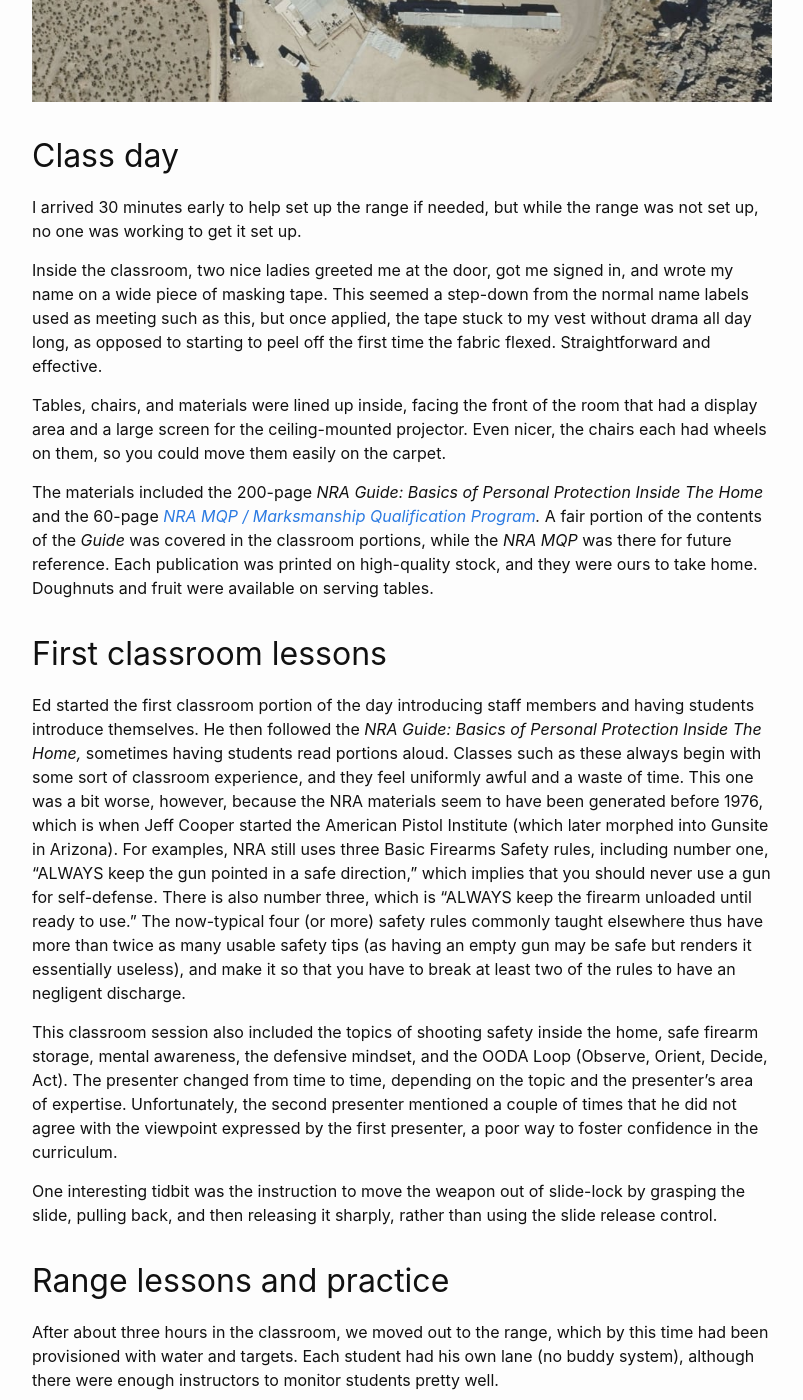
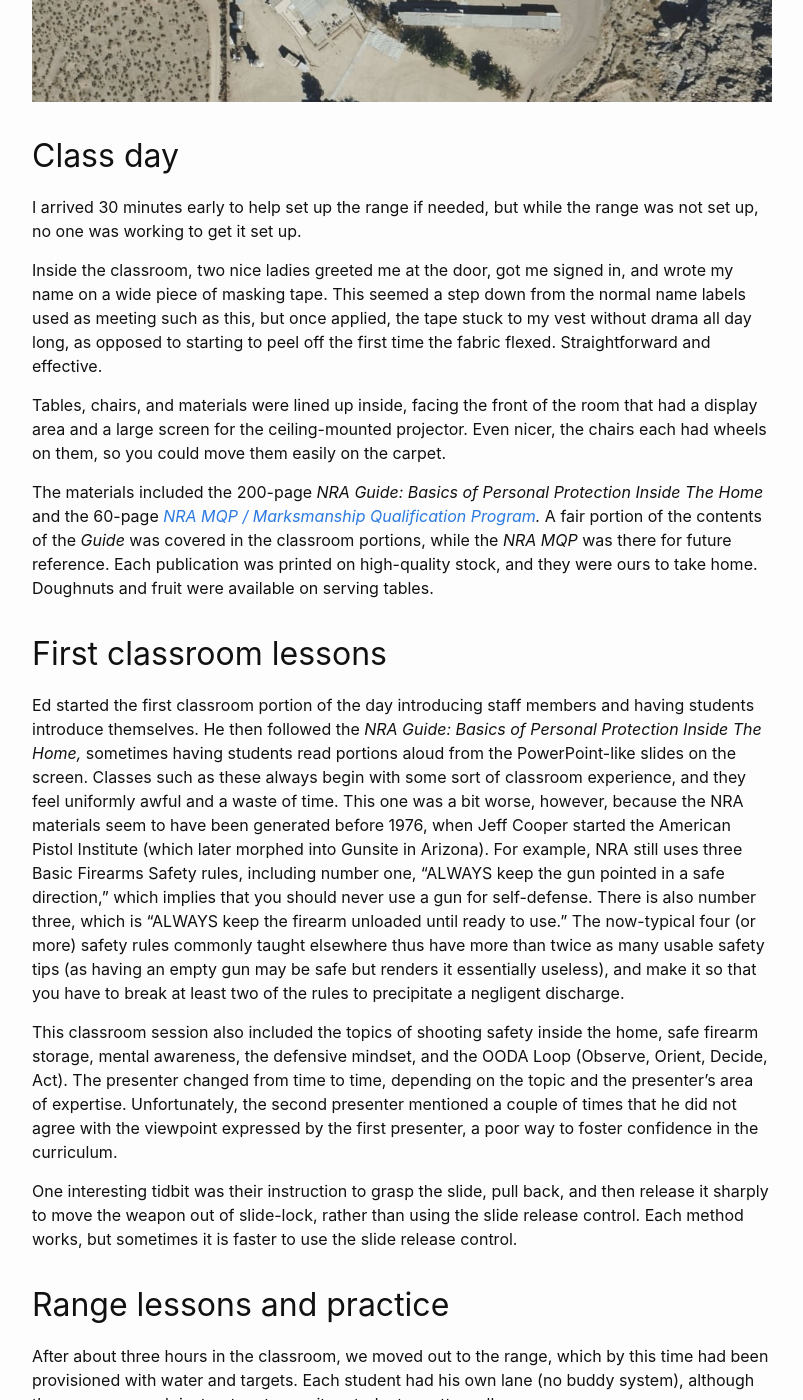
Before and after one commit to greg-raven/oam, a Jekyll site: the page built from _posts/2025-06-01-nra-home-protection.md, in a window 1280 px wide and 1400 px high, scrolled down 1695 px. Shown: the whole window, without its empty margins (238-1041 px from the left). Built offline with Jekyll 4.4.1, drawn with Linux system fonts in a browser that asks for light colours; some of the changed text lies outside the part shown.

Commit message:
Update 2025-06-01-nra-home-protection.md

```diff
--- a/_posts/2025-06-01-nra-home-protection.md
+++ b/_posts/2025-06-01-nra-home-protection.md
@@ -35,7 +35,7 @@
 
 I arrived 30 minutes early to help set up the range if needed, but while the range was not set up, no one was working to get it set up.
 
-Inside the classroom, two nice ladies greeted me at the door, got me signed in, and wrote my name on a wide piece of masking tape. This seemed a step-down from the normal name labels used as meeting such as this, but once applied, the tape stuck to my vest without drama all day long, as opposed to starting to peel off the first time the fabric flexed. Straightforward and effective.
+Inside the classroom, two nice ladies greeted me at the door, got me signed in, and wrote my name on a wide piece of masking tape. This seemed a step down from the normal name labels used as meeting such as this, but once applied, the tape stuck to my vest without drama all day long, as opposed to starting to peel off the first time the fabric flexed. Straightforward and effective.
 
 Tables, chairs, and materials were lined up inside, facing the front of the room that had a display area and a large screen for the ceiling-mounted projector. Even nicer, the chairs each had wheels on them, so you could move them easily on the carpet.
 
@@ -43,11 +43,11 @@
 
 ## First classroom lessons
 
-Ed started the first classroom portion of the day introducing staff members and having students introduce themselves. He then followed the *NRA Guide: Basics of Personal Protection Inside The Home,* sometimes having students read portions aloud. Classes such as these always begin with some sort of classroom experience, and they feel uniformly awful and a waste of time. This one was a bit worse, however, because the NRA materials seem to have been generated before 1976, which is when Jeff Cooper started the American Pistol Institute (which later morphed into Gunsite in Arizona). For examples, NRA still uses three Basic Firearms Safety rules, including number one, "ALWAYS keep the gun pointed in a safe direction," which implies that you should never use a gun for self-defense. There is also number three, which is "ALWAYS keep the firearm unloaded until ready to use." The now-typical four (or more) safety rules commonly taught elsewhere thus have more than twice as many usable safety tips (as having an empty gun may be safe but renders it essentially useless), and make it so that you have to break at least two of the rules to have an negligent discharge.
+Ed started the first classroom portion of the day introducing staff members and having students introduce themselves. He then followed the *NRA Guide: Basics of Personal Protection Inside The Home,* sometimes having students read portions aloud from the PowerPoint-like slides on the screen. Classes such as these always begin with some sort of classroom experience, and they feel uniformly awful and a waste of time. This one was a bit worse, however, because the NRA materials seem to have been generated before 1976, when Jeff Cooper started the American Pistol Institute (which later morphed into Gunsite in Arizona). For example, NRA still uses three Basic Firearms Safety rules, including number one, "ALWAYS keep the gun pointed in a safe direction," which implies that you should never use a gun for self-defense. There is also number three, which is "ALWAYS keep the firearm unloaded until ready to use." The now-typical four (or more) safety rules commonly taught elsewhere thus have more than twice as many usable safety tips (as having an empty gun may be safe but renders it essentially useless), and make it so that you have to break at least two of the rules to precipitate a negligent discharge.
 
 This classroom session also included the topics of shooting safety inside the home, safe firearm storage, mental awareness, the defensive mindset, and the OODA Loop (Observe, Orient, Decide, Act). The presenter changed from time to time, depending on the topic and the presenter's area of expertise. Unfortunately, the second presenter mentioned a couple of times that he did not agree with the viewpoint expressed by the first presenter, a poor way to foster confidence in the curriculum.
 
-One interesting tidbit was the instruction to move the weapon out of slide-lock by grasping the slide, pulling back, and then releasing it sharply, rather than using the slide release control.
+One interesting tidbit was their instruction to grasp the slide, pull back, and then release it sharply to move the weapon out of slide-lock, rather than using the slide release control. Each method works, but sometimes it is faster to use the slide release control.
 
 ## Range lessons and practice
 
@@ -67,9 +67,9 @@
 
 One of the last drills was to shoot around a barrier, both left and right. Instead of "slicing the pie" (as it's called elsewhere), we were instructed to plant our shooting-side foot behind the barrier where it could not be shot, and then to lean out to shoot. This seemed much more awkward, as well as impossible to do repeatably without knowing ahead of time exactly where the target is going to be when you pop out. Instructors stressed the safety aspects of this approach, but not the procedure to follow when you aren't able to engage your target the first time you "plant and shoot."
 
-Judging by the marksmanship of the class in general, and the novelties of some of the exercises, performing each exercise once or twice did not seem sufficient, either to instill competence or even the ability to do follow-up range time to polish the techniques.
+Judging by the marksmanship of the class in general, and the novelties of some of the exercises, performing each exercise once or twice did not seem sufficient, either to instill competence or even the ability to do follow-up range time to polish the techniques. And while the instructors kept making references to practicing, they never once reminded the class that shooting skills tend to perish from lack of use.
 
-The last range demonstration was a clever recreation of the Tueller Drill. A student stood at the ready, while the instructor stood behind him, facing parallel to the targets. When the instructor took his hand off of the student's shoulder, the student was to engage the target in front of him as quickly as possible, while the instructor was running off to the side to see how far he could get before the student got shots on target. The student did fairly well, but even so, the instructor had run more than 21 feet in that same amount of time. To show how it should have been done, one of the other instructors took the place of the student as shooter, and they did the demonstration again. This time, the instructor ran even farther than before, because the instructor doing the shooting had a problem with her weapon! This same instruction, by the way, had earlier told the class what a great choice it was with the grip and the red-dot optic, etc., which all together made it a fantastic choice for self-defense. Undeterred, they tried the demonstration a third time, but again the shooting instructor could not manipulate her weapon in time to get good hits on target before the running instructor covered more than 21 feet.
+The last range demonstration was a clever recreation of the Tueller Drill. A student stood at the ready, while the instructor stood behind him, facing perpendicular to the shooting and parallel to the targets. When the instructor took his hand off of the student's shoulder, the student was to engage the target accurately as quickly as possible, while the instructor was running off to the side to see how far he could move before the student got shots on target. The student did fairly well, but even so, the instructor had run more than 21 feet in that same amount of time. To show how it should have been done, one of the other instructors took the place of the student as shooter, and they did the demonstration again. This time, the instructor ran even farther than before, because the instructor doing the shooting had a problem with her weapon! This same instructor, by the way, had earlier told the class what a great weapon it was with the grip and the red-dot optic, etc., which all together made it a fantastic choice for self-defense. Undeterred, they tried the demonstration a third time, but again the shooting instructor could not manipulate her weapon in time to get good hits on target before the running instructor covered more than 21 feet.
 
 At the end of the range session, the students did not have to pick up the brass, strip the targets, or put away the target stands. A nice touch.
 
```
